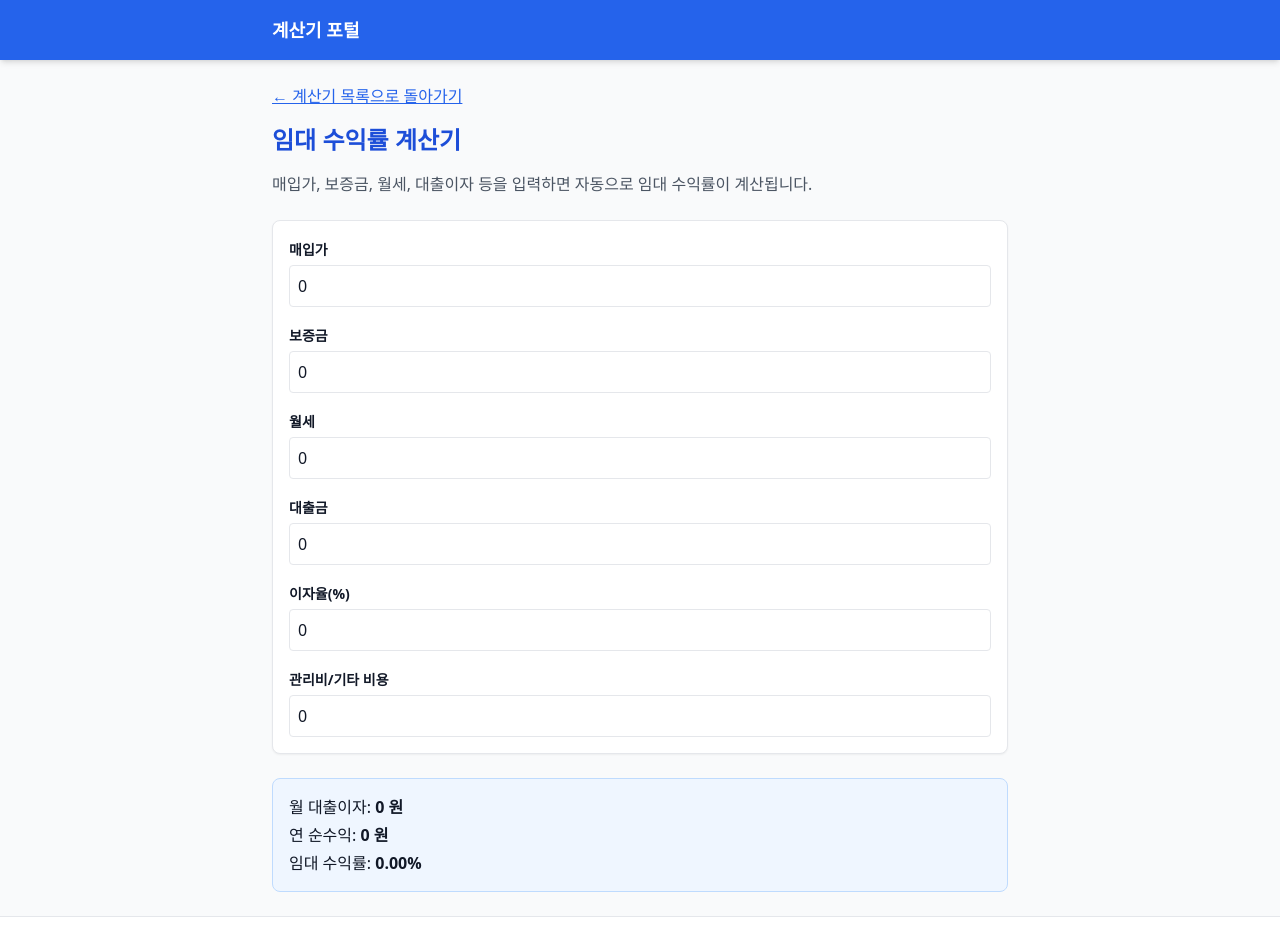
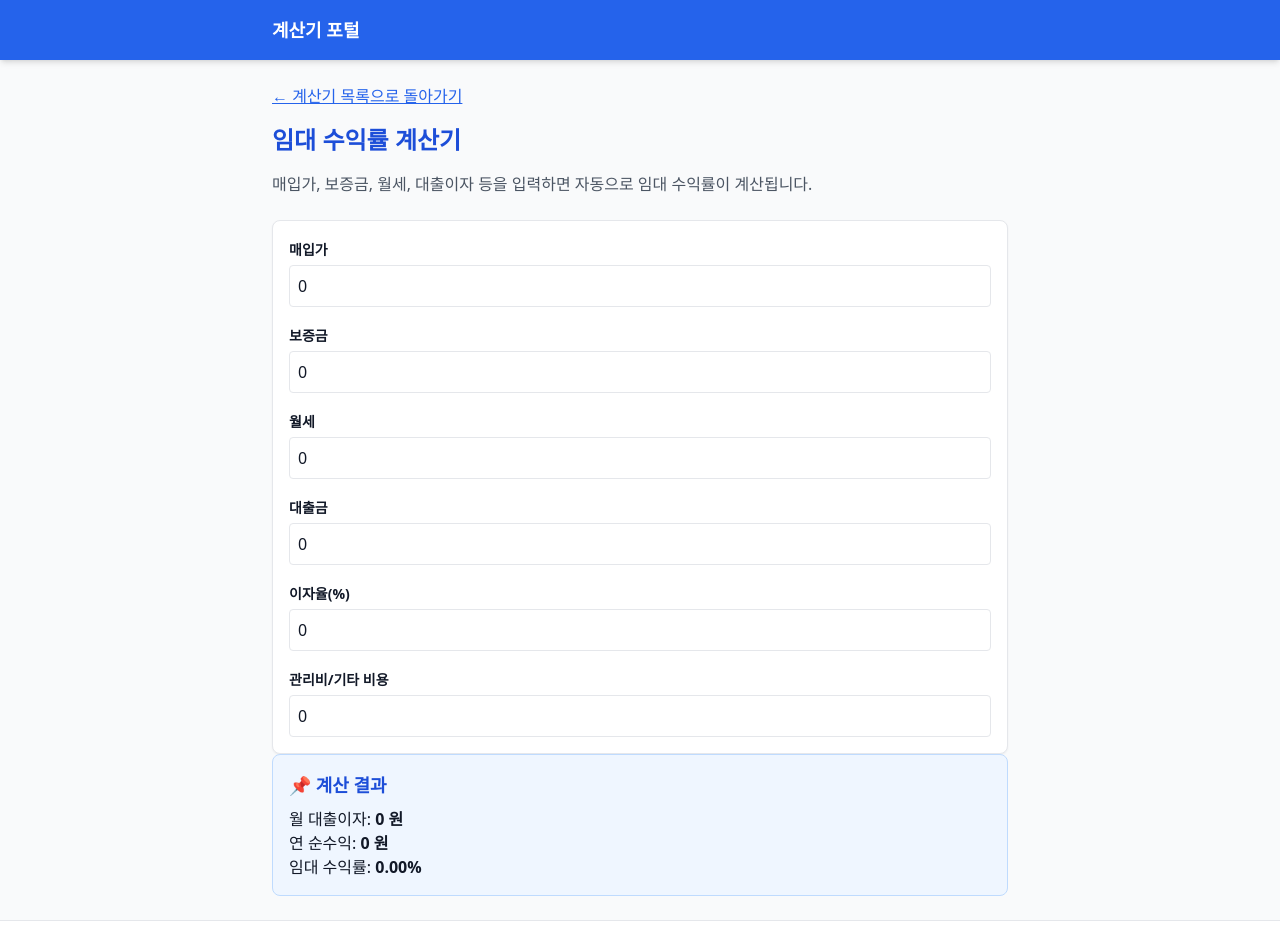
Before and after one commit to geniuspark00-source/calc-site, a Next.js app: page /calculators/rent-yield in a window 1280 px wide. Shown: the top 942 px of the page. Built offline with nearby package versions, Linux system fonts and the light colour scheme.

Commit message:
auto push

```diff
--- a/components/ResultBox.tsx
+++ b/components/ResultBox.tsx
@@ -1,9 +1,16 @@
-export default function ResultBox({ children }: { children: React.ReactNode }) {
+export default function ResultBox({
+  title,
+  children,
+}: {
+  title?: string;
+  children: React.ReactNode;
+}) {
   return (
-    <div className="mt-6 bg-blue-50 p-4 rounded-lg border border-blue-200">
-      <div className="text-gray-900 space-y-1">
-        {children}
-      </div>
+    <div className="bg-blue-50 p-4 rounded-lg border border-blue-200">
+      {title && (
+        <p className="font-bold text-lg text-blue-700 mb-2">{title}</p>
+      )}
+      {children}
     </div>
   );
 }
```
